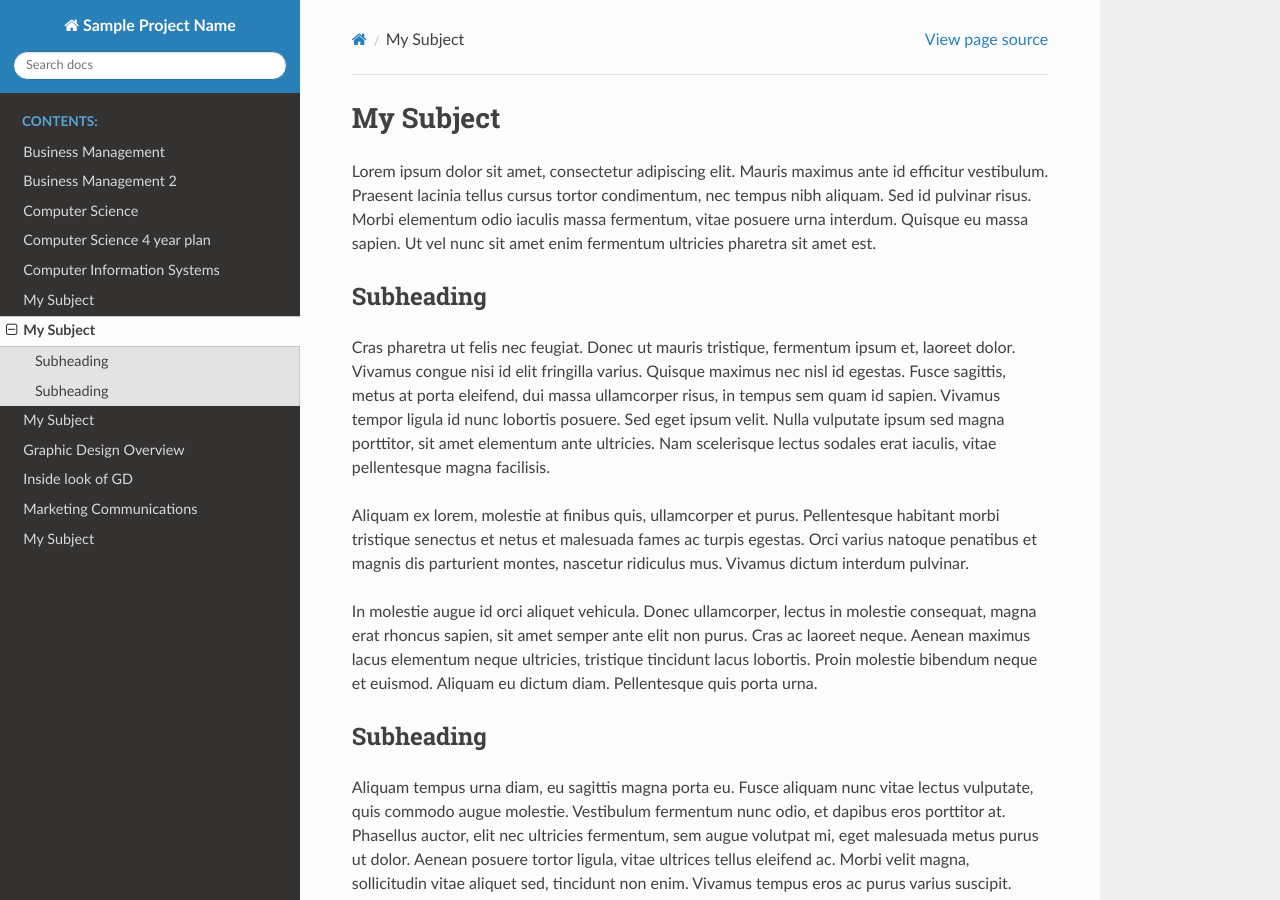
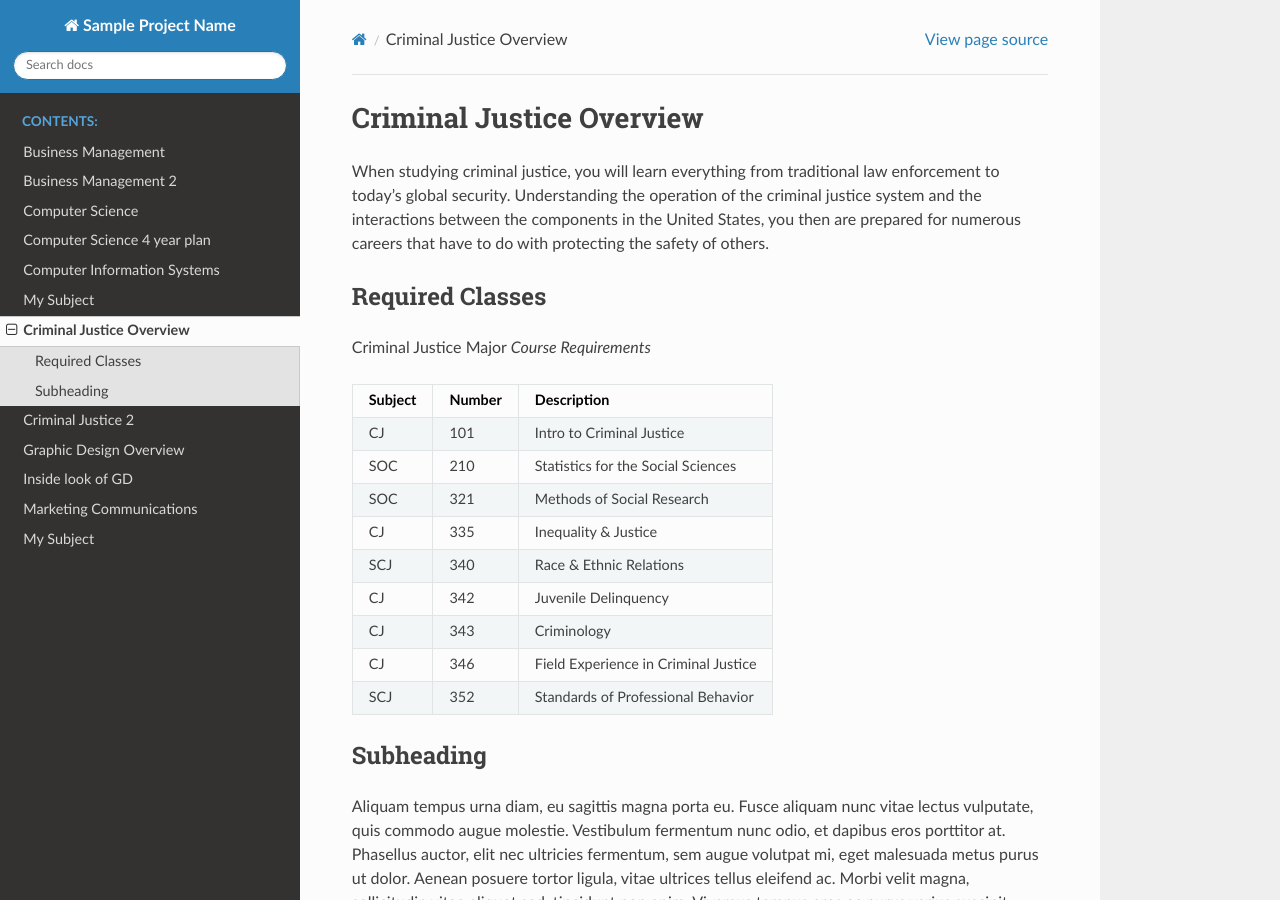
Before and after one commit to burnskatie/majors_template, a Sphinx documentation site: the page built from source/criminal_justice1/index.rst, in a window 1280 px wide and 900 px high. Built offline with Sphinx 7.4.7 and the Read the Docs theme 2.0.0, drawn with Linux system fonts in a browser that asks for light colours.

Commit message:
added table and information

```diff
--- a/source/criminal_justice1/index.rst
+++ b/source/criminal_justice1/index.rst
@@ -1,34 +1,31 @@
-My Subject
-==========
+Criminal Justice Overview
+=========================
 
-Lorem ipsum dolor sit amet, consectetur adipiscing elit. Mauris maximus ante id
-efficitur vestibulum. Praesent lacinia tellus cursus tortor condimentum, nec
-tempus nibh aliquam. Sed id pulvinar risus. Morbi elementum odio iaculis massa
-fermentum, vitae posuere urna interdum. Quisque eu massa sapien. Ut vel nunc sit
-amet enim fermentum ultricies pharetra sit amet est.
+When studying criminal justice, you will learn everything from traditional
+law enforcement to today’s global security. Understanding the operation of
+the criminal justice system and the interactions between the components in
+the United States, you then are prepared for numerous careers that have to
+do with protecting the safety of others.
 
-Subheading
-----------
+Required Classes
+----------------
 
-Cras pharetra ut felis nec
-feugiat. Donec ut mauris tristique, fermentum ipsum et, laoreet dolor. Vivamus
-congue nisi id elit fringilla varius. Quisque maximus nec nisl id egestas. Fusce
-sagittis, metus at porta eleifend, dui massa ullamcorper risus, in tempus sem
-quam id sapien. Vivamus tempor ligula id nunc lobortis posuere. Sed eget ipsum
-velit. Nulla vulputate ipsum sed magna porttitor, sit amet elementum ante ultricies.
-Nam scelerisque lectus sodales erat iaculis, vitae pellentesque magna facilisis.
+Criminal Justice Major
+*Course Requirements*
 
-Aliquam ex lorem, molestie at finibus quis, ullamcorper et purus. Pellentesque
-habitant morbi tristique senectus et netus et malesuada fames ac turpis egestas.
-Orci varius natoque penatibus et magnis dis parturient montes, nascetur
-ridiculus mus. Vivamus dictum interdum pulvinar.
-
-In molestie augue id orci
-aliquet vehicula. Donec ullamcorper, lectus in molestie consequat, magna erat
-rhoncus sapien, sit amet semper ante elit non purus. Cras ac laoreet neque.
-Aenean maximus lacus elementum neque ultricies, tristique tincidunt lacus
-lobortis. Proin molestie bibendum neque et euismod. Aliquam eu dictum diam.
-Pellentesque quis porta urna.
+=======  ======  ====================================
+Subject  Number  Description
+=======  ======  ====================================
+CJ       101     Intro to Criminal Justice
+SOC      210     Statistics for the Social Sciences
+SOC      321     Methods of Social Research
+CJ       335     Inequality & Justice
+SCJ      340     Race & Ethnic Relations
+CJ       342     Juvenile Delinquency
+CJ       343     Criminology
+CJ       346     Field Experience in Criminal Justice
+SCJ      352     Standards of Professional Behavior
+=======  ======  ====================================
 
 Subheading
 ----------
--- a/source/criminal_justice2/index.rst
+++ b/source/criminal_justice2/index.rst
@@ -1,5 +1,5 @@
-My Subject
-==========
+Criminal Justice 2
+==================
 
 Lorem ipsum dolor sit amet, consectetur adipiscing elit. Mauris maximus ante id
 efficitur vestibulum. Praesent lacinia tellus cursus tortor condimentum, nec
```
